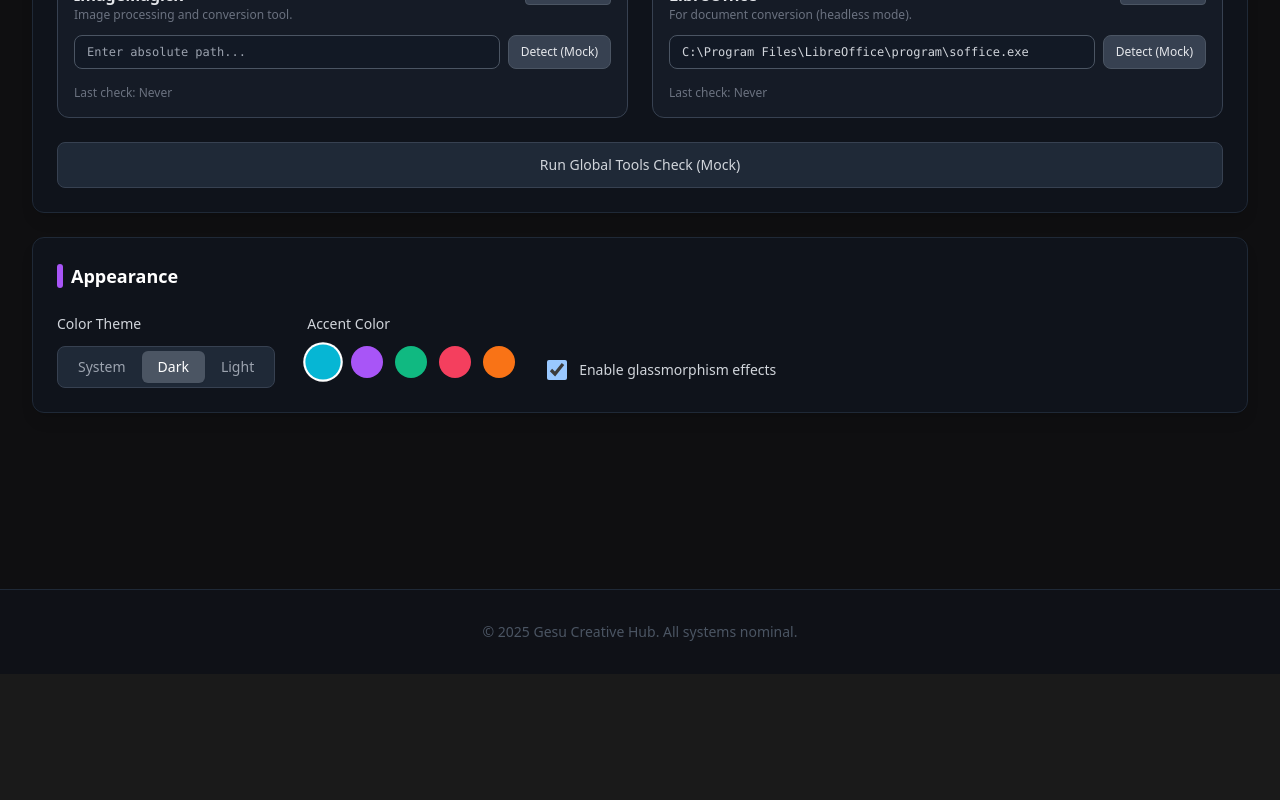
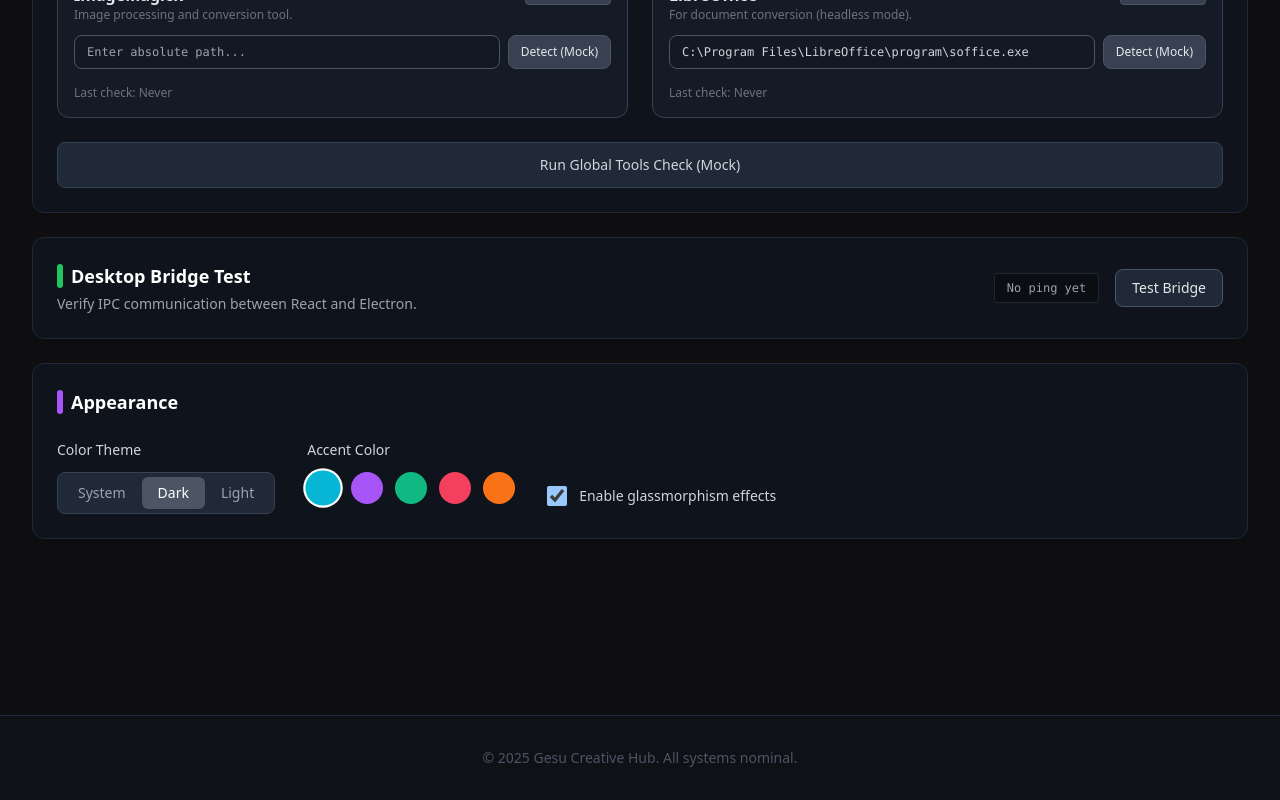
Before and after one commit to gesucreative-hub/gesu-ecosystem-app, a React (Vite) app in the folder apps/gesu-shell/: page /settings in a window 1280 px wide. Shown: the part 836-1636 px from the top of the page. Before the commit the page ends 1510 px from the top, so only its background shows below. Built offline with nearby package versions, Linux system fonts and the light colour scheme.

Commit message:
feat(shell): fix Electron preload bridge and enable Desktop Bridge Test

```diff
--- /dev/null
+++ b/apps/gesu-shell/electron/preload.cjs
@@ -0,0 +1,5 @@
+const { contextBridge, ipcRenderer } = require('electron');
+
+contextBridge.exposeInMainWorld('gesu', {
+    ping: (payload) => ipcRenderer.invoke('ping', payload),
+});
--- a/apps/gesu-shell/src/pages/SettingsPage.tsx
+++ b/apps/gesu-shell/src/pages/SettingsPage.tsx
@@ -1,5 +1,17 @@
 import { useState } from 'react';
 import { Link } from 'react-router-dom';
+
+declare global {
+    interface Window {
+        gesu?: {
+            ping: (payload: unknown) => Promise<{
+                message: string;
+                receivedAt: string;
+                payload: unknown;
+            }>;
+        };
+    }
+}
 
 // --- Types & Interfaces ---
 
@@ -144,6 +156,25 @@ export function SettingsPage() {
     const [installPreference, setInstallPreference] = useState<InstallMethod>('manual');
     const [showInstallHints, setShowInstallHints] = useState(false);
     const [isDirty, setIsDirty] = useState(false);
+    const [desktopPingResult, setDesktopPingResult] = useState<string | null>(null);
+
+    // Handlers
+    const handleTestDesktopBridge = async () => {
+        if (!window.gesu?.ping) {
+            setDesktopPingResult('Desktop bridge is not available. (Are you in Electron?)');
+            return;
+        }
+
+        try {
+            setDesktopPingResult('Pinging...');
+            const result = await window.gesu.ping({ source: 'SettingsPage' });
+            setDesktopPingResult(`Recv: "${result.message}" @ ${result.receivedAt}`);
+            console.log('[SettingsPingResult]', result);
+        } catch (error) {
+            console.error('[SettingsPingError]', error);
+            setDesktopPingResult('Ping failed. See console.');
+        }
+    };
 
     // Settings Handlers
     const updateSettings = (section: keyof SettingsState, key: string, value: any) => {
@@ -295,8 +326,8 @@ export function SettingsPage() {
                                         key={method}
                                         onClick={() => setInstallPreference(method.toLowerCase() as InstallMethod)}
                                         className={`px-3 py-1 rounded text-xs font-medium transition-all ${installPreference === method.toLowerCase()
-                                                ? 'bg-orange-600 text-white shadow-sm'
-                                                : 'text-gray-400 hover:text-gray-200'
+                                            ? 'bg-orange-600 text-white shadow-sm'
+                                            : 'text-gray-400 hover:text-gray-200'
                                             }`}
                                     >
                                         {method}
@@ -364,6 +395,28 @@ export function SettingsPage() {
                     </button>
                 </div>
 
+                {/* Desktop Bridge Test (Dev) */}
+                <div className="lg:col-span-2 bg-gray-900/50 backdrop-blur-sm border border-gray-800 p-6 rounded-xl shadow-lg flex justify-between items-center">
+                    <div>
+                        <h2 className="text-lg font-semibold text-white flex items-center gap-2">
+                            <span className="w-1.5 h-6 bg-green-500 rounded-full"></span>
+                            Desktop Bridge Test
+                        </h2>
+                        <p className="text-sm text-gray-400 mt-1">Verify IPC communication between React and Electron.</p>
+                    </div>
+                    <div className="flex items-center gap-4">
+                        <span className="font-mono text-xs text-gray-400 bg-black/30 px-3 py-1.5 rounded border border-gray-700/50">
+                            {desktopPingResult || 'No ping yet'}
+                        </span>
+                        <button
+                            onClick={handleTestDesktopBridge}
+                            className="px-4 py-2 bg-gray-800 hover:bg-gray-700 border border-gray-600 text-gray-200 rounded-lg text-sm transition-colors"
+                        >
+                            Test Bridge
+                        </button>
+                    </div>
+                </div>
+
                 {/* Appearance (Moved to bottom or kept side-by-side if space allows, usually bottom in single col or side in grid. Here sticking to grid flow) */}
                 <div className="lg:col-span-2 bg-gray-900/50 backdrop-blur-sm border border-gray-800 p-6 rounded-xl shadow-lg h-fit">
                     <h2 className="text-lg font-semibold text-white mb-6 flex items-center gap-2">
@@ -380,8 +433,8 @@ export function SettingsPage() {
                                         key={mode}
                                         onClick={() => updateSettings('appearance', 'theme', mode.toLowerCase())}
                                         className={`px-4 py-1.5 rounded-md text-sm font-medium transition-all ${settings.appearance.theme === mode.toLowerCase()
-                                                ? 'bg-gray-600 text-white shadow-sm'
-                                                : 'text-gray-400 hover:text-gray-200'
+                                            ? 'bg-gray-600 text-white shadow-sm'
+                                            : 'text-gray-400 hover:text-gray-200'
                                             }`}
                                     >
                                         {mode}
```
Also changed, not shown: apps/gesu-shell/electron/main.js (added, +57 -0 lines).
